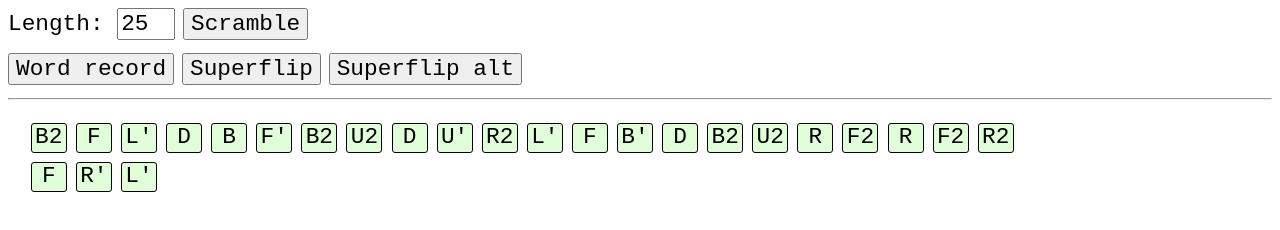
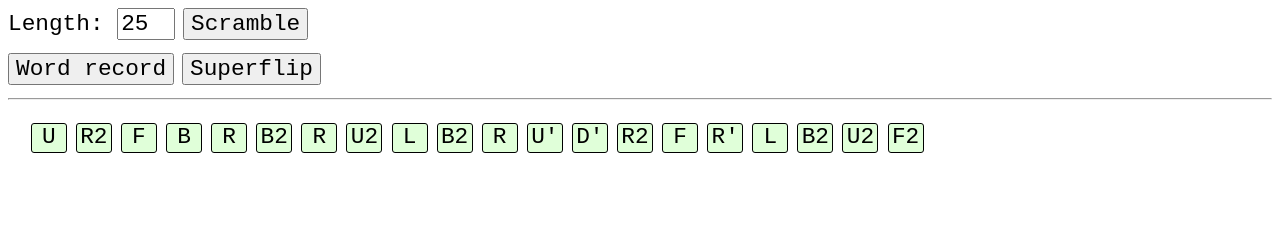
Before and after one commit to AndyDavey/Cube-shuffler, a plain HTML site: page index.html in a window 1280 px wide. Both pictures are taken after a click on the button "Superflip". Drawn offline with Linux system fonts and the light colour scheme.

Commit message:
Complete button options for some default shuffles

```diff
--- a/index.html
+++ b/index.html
@@ -21,7 +21,6 @@
     <div id="shuffles">
       <input type="button" id="wr" value="Word record" />
       <input type="button" id="superflip" value="Superflip" />
-      <input type="button" id="superflip2" value="Superflip alt" />
     </div>
 
     <hr />
@@ -29,21 +28,19 @@
     <div id="output"></div>
 
     <script>
-      var output = document.getElementById("output"),
-          inputNumberOfMoves = document.getElementById("inputNumberOfMoves");
-
       var shuffler = {
         faces: ["L","R","F","B","U","D","L'","R'","F'","B'","U'","D'","L2","R2","F2","B2","U2","D2"],
         numberOfMoves: 25,
+        shuffledOrder: "",
         shuffles: {
           wr: ["B","F","U","F","D","R'","F","D","L","B2","U'","B2","D","B'","R'","F2","L2","R2","U'"],
-          superflip : ["U","R2","F","B","R","B2","R","U2","L","B2","R","U'","D'","R2","F","R'","L","B2","U2","F2"],
-          superflip2: ["B","F","U","F","D","R'","F","D","L","B2","U'","B2","D","B'","R'","F2","L2","R2","U'"]
+          superflip : ["U","R2","F","B","R","B2","R","U2","L","B2","R","U'","D'","R2","F","R'","L","B2","U2","F2"]
         },
         shuffle : function(){
           var last = "placeholder",
-          next = "placeholder",
-          shuffledOrder = "";
+          next = "placeholder";
+
+          this.shuffledOrder = "";
 
           for (var i = 0; i < this.numberOfMoves; i++) {
             do {
@@ -52,29 +49,39 @@
 
             last = next;
 
-            shuffledOrder += "<span>".concat(next).concat("</span>");
+            this.shuffledOrder += "<span>".concat(next).concat("</span>");
           }
 
-          output.innerHTML = shuffledOrder;
+          output.innerHTML = this.shuffledOrder;
         },
-        defaultShuffle: function(){
-          var shuffle = ["B","F","U","F","D","R'","F","D","L","B2","U'","B2","D","B'","R'","F2","L2","R2","U'"],
-              shuffledOrder = "";
+        namedShuffle: function(nameOfShuffle){
+          this.shuffledOrder = "";
 
-          for (var i = 0; i < shuffle.length; i++) {
-            shuffledOrder += "<span>".concat(shuffle[i]).concat("</span>");
+          for (var i = 0; i < nameOfShuffle.length; i++) {
+            this.shuffledOrder += "<span>".concat(nameOfShuffle[i]).concat("</span>");
           }
 
-          output.innerHTML = shuffledOrder;
+          output.innerHTML = this.shuffledOrder;
         },
         getNext: function(){
           return this.faces[Math.floor(Math.random() * this.faces.length)];
         }
       };
 
+      var output = document.getElementById("output"),
+          inputNumberOfMoves = document.getElementById("inputNumberOfMoves");
+
       document.getElementById("go").onclick = function(){
         shuffler.numberOfMoves = inputNumberOfMoves.value;
         shuffler.shuffle();
+      };
+
+      document.getElementById("wr").onclick = function(){
+        shuffler.namedShuffle(shuffler.shuffles.wr)
+      };
+
+      document.getElementById("superflip").onclick = function(){
+        shuffler.namedShuffle(shuffler.shuffles.superflip)
       };
 
       inputNumberOfMoves.value = shuffler.numberOfMoves;
```
